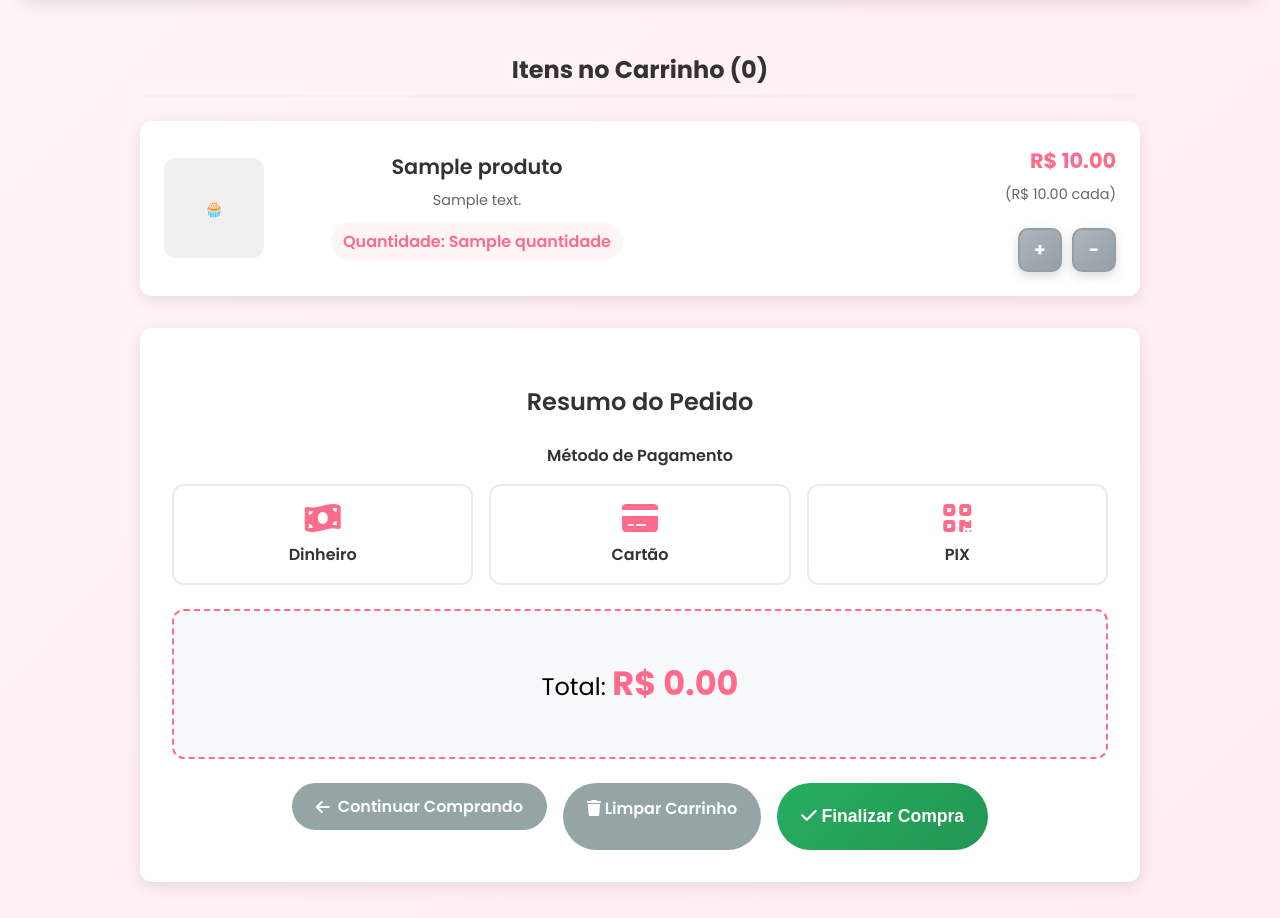
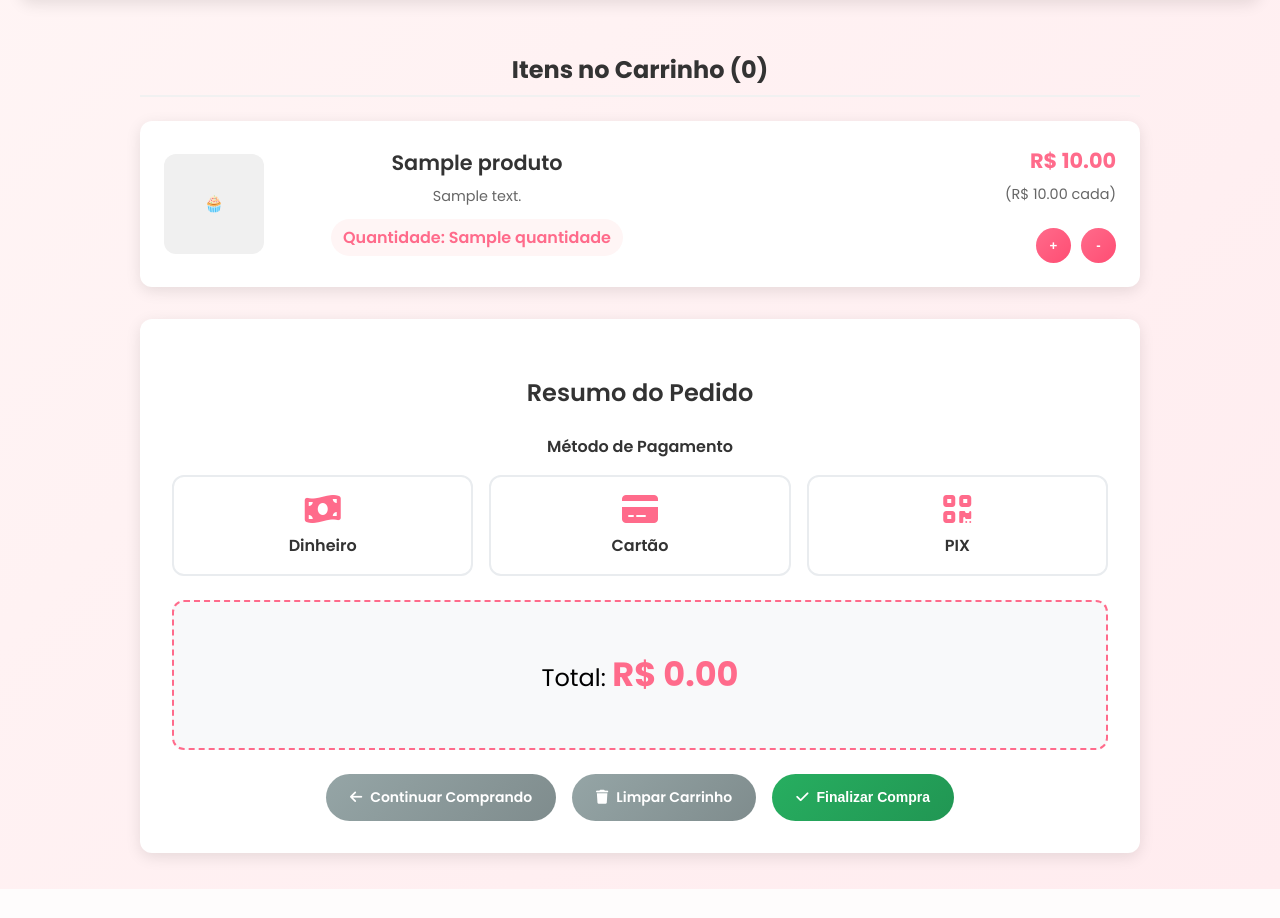
Before and after one commit to SavioSalesSantos/CupcakeStore, a Flask app: template frontend/templates/carrinho.html in a window 1280 px wide. Shown: the part 128-1046 px from the top of the page. After the commit the page ends 1017 px from the top, so only its background shows below. Run offline with Flask 3, Linux system fonts and the light colour scheme; the template is opened without the code that fills it: most values are stand-ins (such as "Sample title", 1, 10 or a date in 2020); some libraries are stand-ins or nearby versions.

Commit message:
MAIS ALGUNS AJUSTES DOS BOTÕES

```diff
--- a/frontend/templates/carrinho.html
+++ b/frontend/templates/carrinho.html
@@ -40,7 +40,6 @@
             display: flex;
             justify-content: center;
             align-items: center;
-            position: relative;
         }
 
         .logo {
@@ -75,19 +74,49 @@
             margin-bottom: 1rem;
         }
 
-        .btn-comprar {
-            display: inline-block;
+        .btn-padrao {
+            display: inline-flex;
+            align-items: center;
+            gap: 0.5rem;
             padding: 0.8rem 1.5rem;
+            border-radius: 50px;
+            text-decoration: none;
+            font-weight: 600;
+            transition: all 0.3s ease;
+            border: none;
+            cursor: pointer;
+            font-size: 14px;
+            justify-content: center;
+        }
+
+        .btn-rosa {
             background: linear-gradient(135deg, var(--primary), var(--primary-dark));
             color: white;
-            text-decoration: none;
-            border-radius: 50px;
-            font-weight: 600;
-            transition: all 0.3s ease;
         }
 
-        .btn-comprar:hover {
+        .btn-rosa:hover {
             background: linear-gradient(135deg, var(--primary-dark), var(--secondary));
+            transform: translateY(-2px);
+            box-shadow: 0 6px 20px rgba(255, 107, 139, 0.4);
+        }
+
+        .btn-cinza {
+            background: linear-gradient(135deg, var(--gray), #7f8c8d);
+            color: white;
+        }
+
+        .btn-cinza:hover {
+            background: linear-gradient(135deg, #7f8c8d, #6c7b7d);
+            transform: translateY(-2px);
+        }
+
+        .btn-verde {
+            background: linear-gradient(135deg, var(--accent), #219653);
+            color: white;
+        }
+
+        .btn-verde:hover {
+            background: linear-gradient(135deg, #219653, #1e8449);
             transform: translateY(-2px);
         }
 
@@ -166,7 +195,7 @@
             gap: 0.5rem;
         }
 
-        .botoes-controle a {
+        .btn-controle {
             display: flex;
             align-items: center;
             justify-content: center;
@@ -178,9 +207,11 @@
             text-decoration: none;
             font-weight: bold;
             transition: all 0.3s ease;
+            border: none;
+            cursor: pointer;
         }
 
-        .botoes-controle a:hover {
+        .btn-controle:hover {
             background: linear-gradient(135deg, var(--primary-dark), var(--secondary));
             transform: scale(1.1);
         }
@@ -269,55 +300,6 @@
             margin-top: 1.5rem;
         }
 
-        .btn-limpar {
-            padding: 0.8rem 1.5rem;
-            background: var(--gray);
-            color: white;
-            text-decoration: none;
-            border-radius: 50px;
-            font-weight: 600;
-            transition: all 0.3s ease;
-        }
-
-        .btn-limpar:hover {
-            background: #7f8c8d;
-            transform: translateY(-2px);
-        }
-
-        .btn-finalizar {
-            padding: 0.8rem 1.5rem;
-            background: linear-gradient(135deg, var(--accent), #219653);
-            color: white;
-            border: none;
-            border-radius: 50px;
-            font-weight: 600;
-            cursor: pointer;
-            transition: all 0.3s ease;
-        }
-
-        .btn-finalizar:hover {
-            background: linear-gradient(135deg, #219653, #1e8449);
-            transform: translateY(-2px);
-        }
-
-        .btn-voltar {
-            display: inline-flex;
-            align-items: center;
-            gap: 0.5rem;
-            padding: 0.7rem 1.5rem;
-            background: var(--gray);
-            color: white;
-            text-decoration: none;
-            border-radius: 50px;
-            font-weight: 600;
-            transition: all 0.3s ease;
-        }
-
-        .btn-voltar:hover {
-            background: #7f8c8d;
-            transform: translateY(-2px);
-        }
-
         @media (max-width: 768px) {
             .item-carrinho {
                 flex-direction: column;
@@ -341,6 +323,11 @@
             .acoes-carrinho {
                 flex-direction: column;
                 align-items: center;
+            }
+
+            .btn-padrao {
+                width: 100%;
+                max-width: 250px;
             }
         }
     </style>
@@ -381,8 +368,8 @@
                         <p class="preco">R$ {{ "%.2f"|format(produto['preco'] * quantidades[produto['id']]) }}</p>
                         <p class="preco-unitario">(R$ {{ "%.2f"|format(produto['preco']) }} cada)</p>
                         <div class="botoes-controle">
-                            <a href="{{ url_for('adicionar_carrinho', id_produto=produto['id']) }}">+</a>
-                            <a href="{{ url_for('remover_carrinho', id_produto=produto['id']) }}">-</a>
+                            <button class="btn-controle" onclick="window.location.href='{{ url_for('adicionar_carrinho', id_produto=produto['id']) }}'">+</button>
+                            <button class="btn-controle" onclick="window.location.href='{{ url_for('remover_carrinho', id_produto=produto['id']) }}'">-</button>
                         </div>
                     </div>
                 </div>
@@ -415,13 +402,13 @@
                 </div>
 
                 <div class="acoes-carrinho">
-                    <a href="{{ url_for('home') }}" class="btn-voltar">
+                    <a href="{{ url_for('home') }}" class="btn-padrao btn-cinza">
                         <i class="fas fa-arrow-left"></i> Continuar Comprando
                     </a>
-                    <a href="{{ url_for('limpar_carrinho') }}" class="btn-limpar">
+                    <a href="{{ url_for('limpar_carrinho') }}" class="btn-padrao btn-cinza">
                         <i class="fas fa-trash"></i> Limpar Carrinho
                     </a>
-                    <button class="btn-finalizar" onclick="finalizarCompra()">
+                    <button class="btn-padrao btn-verde" onclick="finalizarCompra()">
                         <i class="fas fa-check"></i> Finalizar Compra
                     </button>
                 </div>
@@ -430,7 +417,7 @@
             <div class="carrinho-vazio">
                 <h2><i class="fas fa-shopping-cart"></i> Seu carrinho está vazio</h2>
                 <p>Que tal dar uma olhada em nossos deliciosos cupcakes?</p>
-                <a href="{{ url_for('home') }}" class="btn-comprar">
+                <a href="{{ url_for('home') }}" class="btn-padrao btn-rosa">
                     <i class="fas fa-store"></i> Ir às Compras
                 </a>
             </div>
@@ -440,7 +427,7 @@
     <script>
         let metodoPagamentoSelecionado = null;
 
-        // 👇 FUNÇÃO PARA SELECIONAR MÉTODO DE PAGAMENTO (CORRIGIDA)
+        // 👇 FUNÇÃO PARA SELECIONAR MÉTODO DE PAGAMENTO
         function selecionarPagamento(metodo) {
             // Remove a seleção de todos
             document.querySelectorAll('.opcao-pagamento').forEach(opcao => {
@@ -481,23 +468,6 @@
 
             window.location.href = "/finalizar-compra?metodo=" + metodoPagamentoSelecionado;
         }
-
-        // 👇 ATUALIZAR CONTADOR DO CARRINHO
-        function atualizarContadorCarrinho() {
-            fetch('/get-contador-carrinho')
-                .then(response => response.json())
-                .then(data => {
-                    const contadorCarrinho = document.getElementById('contador-carrinho');
-                    if (contadorCarrinho) {
-                        contadorCarrinho.textContent = data.quantidade;
-                    }
-                });
-        }
-
-        // Atualiza o contador quando a página carrega
-        document.addEventListener('DOMContentLoaded', function () {
-            atualizarContadorCarrinho();
-        });
     </script>
 </body>
 
```
Also changed, not shown: corrigir_sequencia.py (added, +15 -0 lines), database/database.py (+29 -2 lines), database/cupcakes.db.
